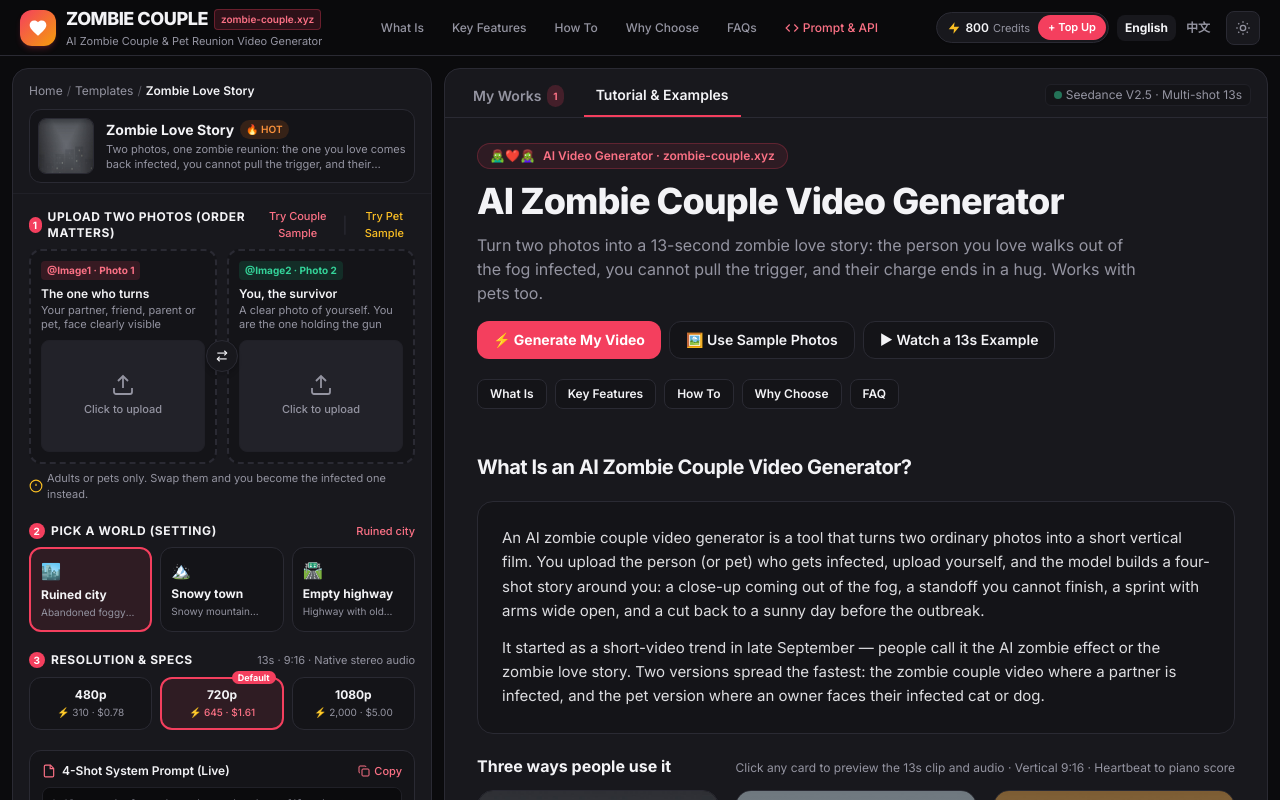
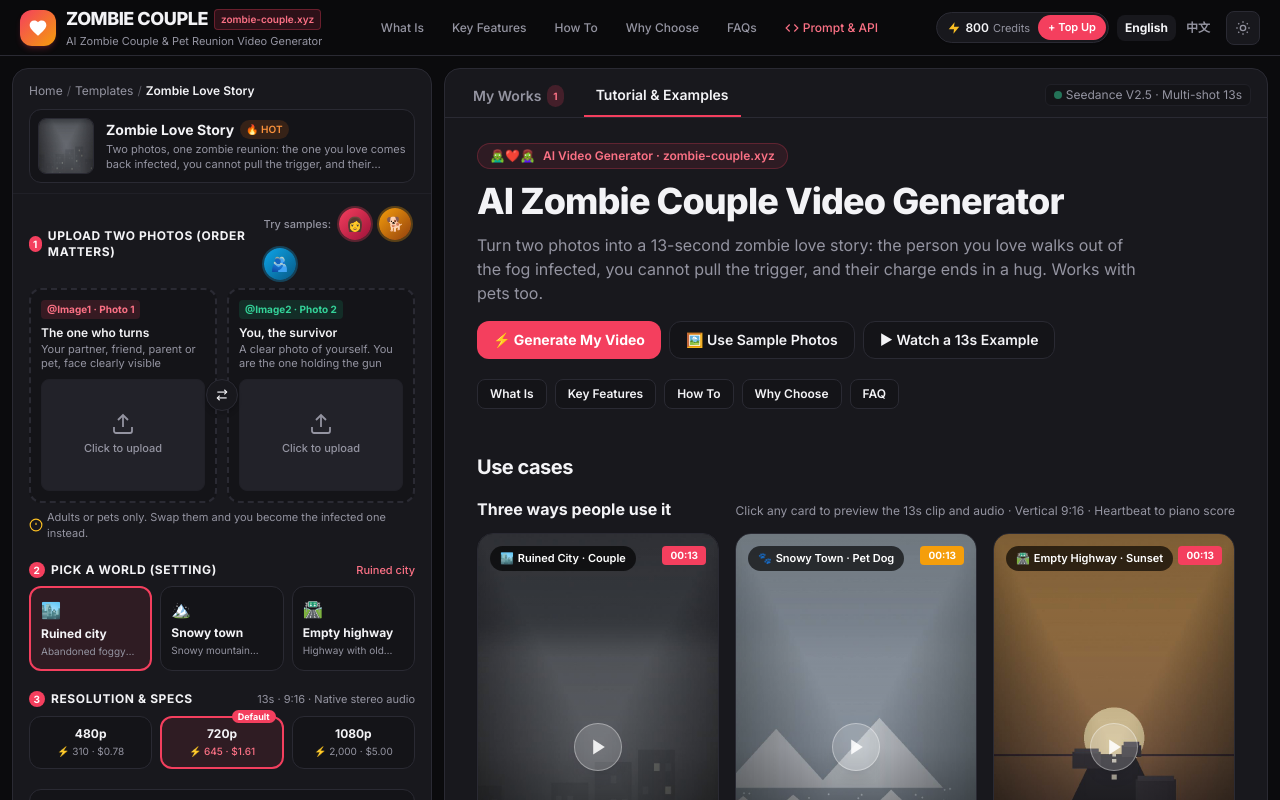
Before and after one commit to ginginli/couple, a website: page index.html in a window 1280 px wide. Shown: the top 800 px of the page. Drawn offline with Linux system fonts and the light colour scheme.

Commit message:
ui: use-case 三卡上移到右栏首屏 + Try Samples 头像缩略图（对齐 zooop 排布）

```diff
--- a/index.html
+++ b/index.html
@@ -156,10 +156,11 @@
               <span class="w-4 h-4 rounded-full bg-rose-500 text-white text-[10px] inline-flex items-center justify-center font-bold">1</span>
               <span data-i18n="uploadSectionTitle">Upload Two Photos (Order Matters)</span>
             </label>
-            <div class="flex items-center gap-1.5">
-              <button type="button" onclick="fillSamplePhotos('couple')" class="text-[11px] font-medium text-rose-400 hover:underline" data-i18n="fillCoupleSample">Try Couple Sample</button>
-              <span class="text-[var(--color-border)]">|</span>
-              <button type="button" onclick="fillSamplePhotos('pet')" class="text-[11px] font-medium text-amber-400 hover:underline" data-i18n="fillPetSample">Try Pet Sample</button>
+            <div class="flex items-center gap-2 flex-wrap">
+              <span class="text-[11px] font-medium text-[var(--color-text-muted)]" data-i18n="trySamplesLabel">Try samples:</span>
+              <button type="button" onclick="applyExamplePreset(0)" title="Couple · Ruined city" aria-label="Couple sample" class="w-8 h-8 rounded-full bg-gradient-to-br from-rose-500 to-rose-800 ring-2 ring-rose-500/30 text-white text-sm flex items-center justify-center hover:scale-110 transition-transform">👩</button>
+              <button type="button" onclick="applyExamplePreset(1)" title="Pet dog · Snowy town" aria-label="Pet sample" class="w-8 h-8 rounded-full bg-gradient-to-br from-amber-500 to-amber-800 ring-2 ring-amber-500/30 text-white text-sm flex items-center justify-center hover:scale-110 transition-transform">🐕</button>
+              <button type="button" onclick="applyExamplePreset(2)" title="Hug · Empty highway" aria-label="Hug sample" class="w-8 h-8 rounded-full bg-gradient-to-br from-sky-500 to-sky-800 ring-2 ring-sky-500/30 text-white text-sm flex items-center justify-center hover:scale-110 transition-transform">🫂</button>
             </div>
           </div>
 
@@ -360,13 +361,9 @@
             </nav>
           </header>
 
-          <!-- Section 1: What Is -->
-          <section id="sec-what-is" class="space-y-5">
-            <h2 class="text-lg sm:text-xl font-bold tracking-tight" data-i18n="secWhatIsTitle">What Is an AI Zombie Couple Video Generator?</h2>
-            <article class="rounded-2xl border border-[var(--color-border)] bg-[var(--color-surface)] p-5 sm:p-6 space-y-3 text-sm sm:text-[15px] leading-relaxed text-[var(--color-text)]/90">
-              <p data-i18n="whatIsP1">An AI zombie couple video generator is a tool that turns two ordinary photos into a short vertical film. You upload the person (or pet) who gets infected, upload yourself, and the model builds a four-shot story around you: a close-up coming out of the fog, a standoff you cannot finish, a sprint with arms wide open, and a cut back to a sunny day before the outbreak.</p>
-              <p data-i18n="whatIsP2">It started as a short-video trend in late September — people call it the AI zombie effect or the zombie love story. Two versions spread the fastest: the zombie couple video where a partner is infected, and the pet version where an owner faces their infected cat or dog.</p>
-            </article>
+          <!-- Use cases: first-screen examples (zooop-style) -->
+          <section id="sec-use-cases" class="space-y-4" aria-label="Use cases">
+            <h2 class="text-lg sm:text-xl font-bold tracking-tight" data-i18n="useCasesTitle">Use cases</h2>
             <div>
               <div class="flex flex-wrap items-baseline justify-between gap-2">
                 <h3 class="text-base font-bold" data-i18n="whatIsH3">Three ways people use it</h3>
@@ -446,6 +443,15 @@
               </div>
             </div>
                       </div>
+          </section>
+
+          <!-- Section 1: What Is -->
+          <section id="sec-what-is" class="space-y-5">
+            <h2 class="text-lg sm:text-xl font-bold tracking-tight" data-i18n="secWhatIsTitle">What Is an AI Zombie Couple Video Generator?</h2>
+            <article class="rounded-2xl border border-[var(--color-border)] bg-[var(--color-surface)] p-5 sm:p-6 space-y-3 text-sm sm:text-[15px] leading-relaxed text-[var(--color-text)]/90">
+              <p data-i18n="whatIsP1">An AI zombie couple video generator is a tool that turns two ordinary photos into a short vertical film. You upload the person (or pet) who gets infected, upload yourself, and the model builds a four-shot story around you: a close-up coming out of the fog, a standoff you cannot finish, a sprint with arms wide open, and a cut back to a sunny day before the outbreak.</p>
+              <p data-i18n="whatIsP2">It started as a short-video trend in late September — people call it the AI zombie effect or the zombie love story. Two versions spread the fastest: the zombie couple video where a partner is infected, and the pet version where an owner faces their infected cat or dog.</p>
+            </article>
 </section>
 
           <!-- Section: Core Features & 4-Shot Breakdown -->
```
Also changed, not shown: zh/index.html (+17 -11 lines), tailwind.css.
